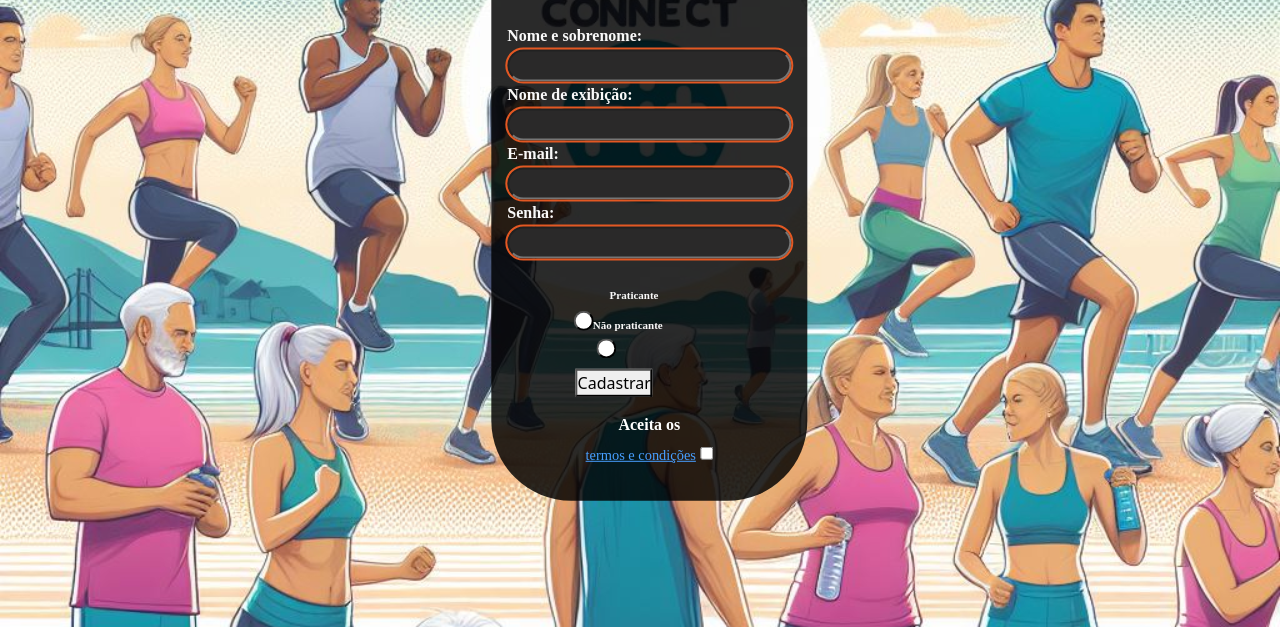
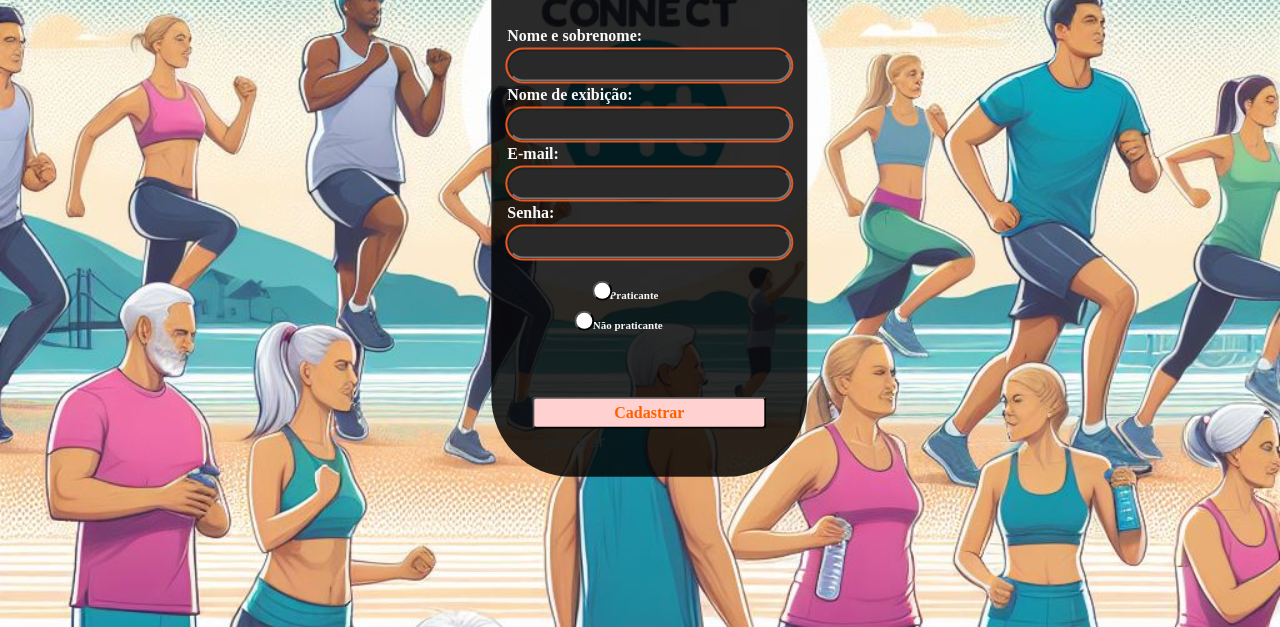
Before and after one commit to ICEI-PUC-Minas-PMV-ADS/pmv-ads-2024-e1-proj-web-t15-connectfit, a plain HTML site: page codigo-fonte/Cadastro.html in a window 1280 px wide. Shown: the part 173-800 px from the top of the page. Drawn offline with nearby package versions, Linux system fonts and the light colour scheme.

Commit message:
Login e Cadastros alterações

```diff
--- a/codigo-fonte/Cadastro.html
+++ b/codigo-fonte/Cadastro.html
@@ -5,6 +5,7 @@
     <meta charset="utf-8">
     <meta name="viewport" content="width=device-width, initial-scale=1">
     <title>ConnectFit</title>
+    <link rel="shortcut icon" type="image/x-icon" href="/codigo-fonte/img/Logoicon.ico">
     <link rel="stylesheet" type="text/css" href="/codigo-fonte/css/Cadastro.css" />
     <link href="https://cdn.jsdelivr.net/npm/bootstrap@5.2.3/dist/css/bootstrap.min.css" rel="stylesheet"
         integrity="sha384-rbsA2VBKQhggwzxH7pPCaAqO46MgnOM80zW1RWuH61DGLwZJEdK2Kadq2F9CUG65" crossorigin="anonymous">
@@ -69,19 +70,17 @@
                     </label>
                     <label>
                         <div class="linksForm">
+                            <div>
                             <button class="btn-primary" type="button"></button>
+                            </div>
                             <button class="btn-secondary" type="button"></button>
+                        </label>
                         </div>
                         <div>
-                            <button class="btn-dark" type="oneclick">Cadastrar</button>
+                            <label>
+                             <input class="btn-dark" type="submit" name="Cadastrar" value="Cadastrar">Cadastrar</input>
+                            </label>
                         </div>
-                        <!-- Termos e condições do site -->
-                        <div class="linksForm">
-                            <h1>Aceita os</h1>
-                            <a href="#" class="fade_4S" title="Esqueci minha senha"><i></i>termos e condições</a>
-                            <input type="checkbox" id="scales" name="scales">
-                        </div>
-            </div>
             </label>
             </form>
     </div>
--- a/codigo-fonte/css/Cadastro.css
+++ b/codigo-fonte/css/Cadastro.css
@@ -118,7 +118,7 @@ body {
     padding: 8px;
     border-radius: 20px;
     width: auto;
-    transform: translateY(-2%) translateX(55%);
+    transform: translateY(-290%) translateX(250%);
 
 }
 
@@ -138,7 +138,7 @@ body {
     padding: 8px;
     border-radius: 20px;
     width: auto;
-    transform: translateY(-140%) translateX(-178%);
+    transform: translateY(-280%) translateX(160%);
 
 }
 
@@ -154,13 +154,23 @@ body {
     text-align: center;
 }
 
+.btn-dark {
+    background-color:rgb(255, 209, 209);
+    color: rgb(255, 97, 0);
+    padding: 2px 80px 2px 80px;
+    font-family: "Merriweather Sans";
+    font-weight: bold;
+    transform: translateX(-0);
+    border-radius: 4px;
+    transition: 0.4s;
+}
 
 /*Responsivo*/
 /*480PX BREAKPOINT*/
 @media (min-width:15em) {
     .login {
         width: 110%;
-        transform: translateY(-100%) translateX(10%);
+        transform: translateY(-100%) translateX(5%);
     }
 }
 
--- a/codigo-fonte/css/LoginScreen.css
+++ b/codigo-fonte/css/LoginScreen.css
@@ -6,9 +6,15 @@
 
 body {
     background-image: url(/codigo-fonte/img/background-login.jpeg);
-    background-repeat: initial;
-    background-size: cover;
+    background-size:cover ;
     background-position: unset;
+    background-repeat: no-repeat;
+    width: 80vw;
+    height: 110vh;
+    margin:0;
+    padding: 0;
+    box-sizing: border-box;
+    position:relative;
 }
 
 .boxLogin .content {
@@ -118,15 +124,15 @@ body {
 @media (min-width:15em) {
     .login {
         width: 90%;
-        transform: translateY(-65%);
+        transform: translateY(-65%) translateX(55%);
     }
 }
 
 /*768PX BREAKPOINT*/
 @media (min-width:65em) {
     .login {
-        width: 30%;
-        transform: translateY(-10%);
+        width: 32%;
+        transform: translateY(-60%) translateX(50%);
     }
 
     .login .linksForm a {
@@ -175,7 +181,6 @@ body {
     font-weight: bold;
     color: rgb(0, 0, 0);
     outline: auto rgb(69, 69, 69);
-    ;
     box-shadow: black;
 }
 
```
Also changed, not shown: codigo-fonte/img/Logoicon.ico (added).
